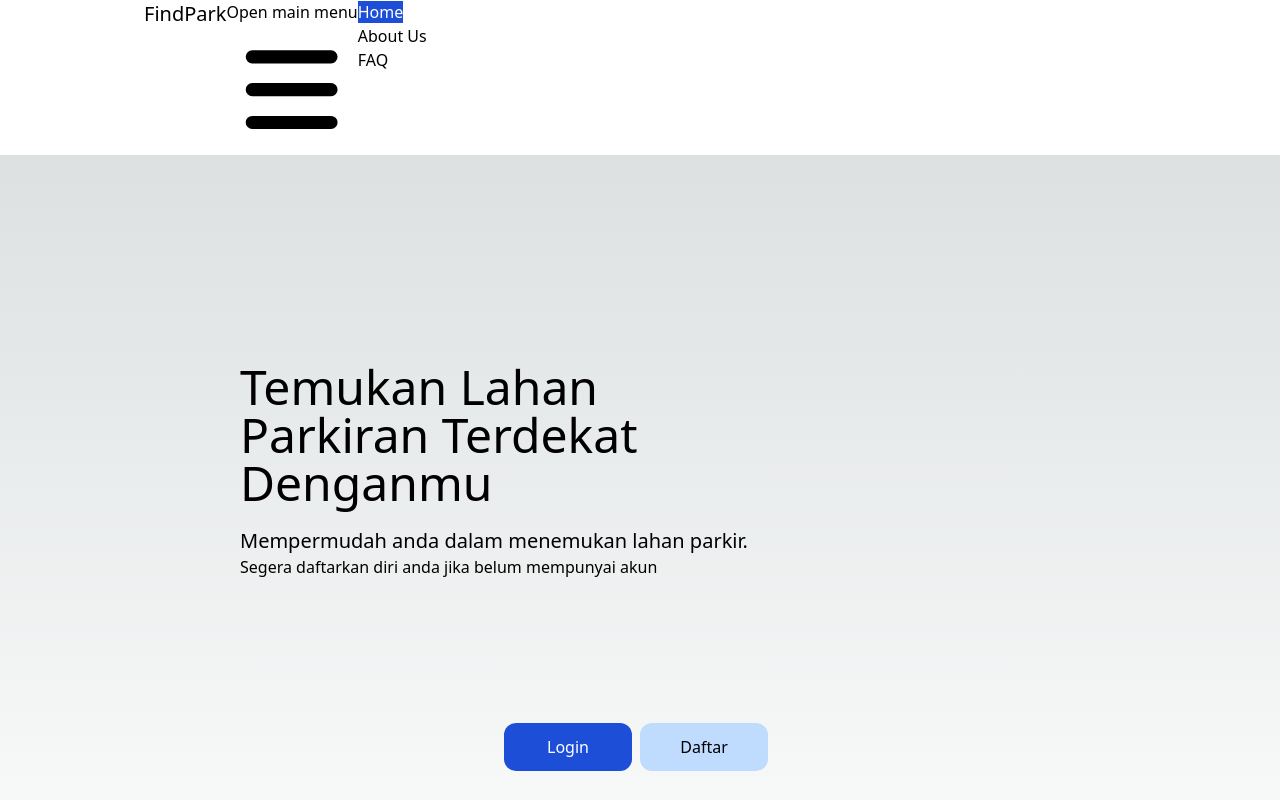
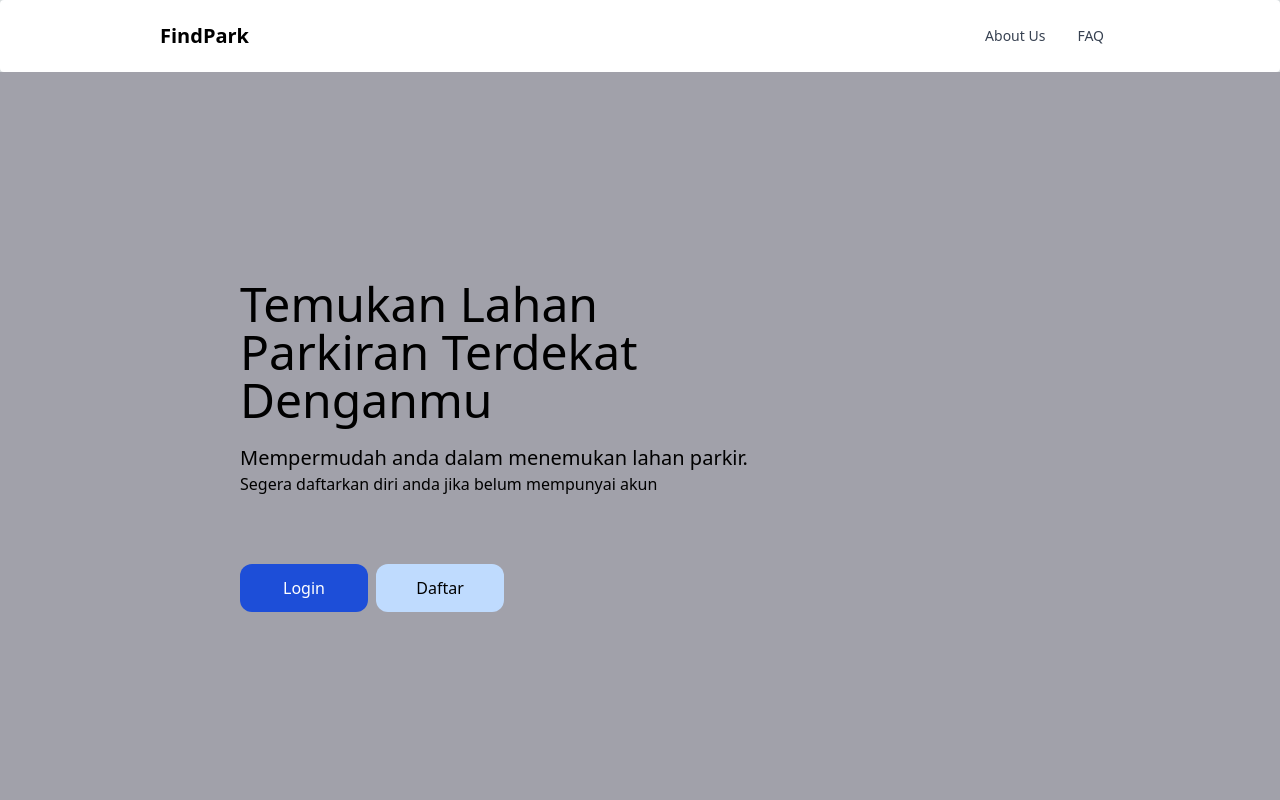
Before and after one commit to ahmadadi1415/nextfindpark, a Next.js app: page / in a window 1280 px wide. Shown: the top 800 px of the page. Built offline with nearby package versions, Linux system fonts and the light colour scheme.

Commit message:
update index.tsx

```diff
--- a/src/pages/index.tsx
+++ b/src/pages/index.tsx
@@ -2,8 +2,8 @@ import Head from "next/head";
 import Image from "next/image";
 import { Inter } from "@next/font/google";
 import styles from "@/styles/Home.module.css";
-import { Navbar } from "components/navbar";
-import { Footer } from "components/footer";
+import { Navbar } from "@/components/navbar";
+import { Footer } from "@/components/footer";
 
 const inter = Inter({ subsets: ["latin"] });
 
@@ -12,7 +12,7 @@ export default function Home() {
     <>
       <Navbar />
       <div>
-        <main className={styles.main}>
+        <main className="flex flex-col justify-between items-center p-24 min-h-screen bg-zinc-400">
           <div className="flex w-3/4 container flex-col mr-auto py-28 relative">
             <h1 className=" text-5xl font-sans text-left">
               Temukan Lahan Parkiran Terdekat Denganmu
@@ -25,12 +25,10 @@ export default function Home() {
                 Segera daftarkan diri anda jika belum mempunyai akun
               </p>
             </div>
-          </div>
-          <div className="w-max grid-cols-4 mb-20 max-w-full">
-            <div className="">
+            <div className="py-12">
               <button
                 type="button"
-                className="h-12 w-32 text-white bg-blue-700 hover:bg-blue-800 focus:ring-4 focus:ring-blue-300 font-medium rounded-xl text-m  mr-2 mb-2 dark:bg-blue-600 dark:hover:bg-blue-700 focus:outline-none dark:focus:ring-blue-800"
+                className="mr-16 h-12 w-32 text-white bg-blue-700 hover:bg-blue-800 focus:ring-4 focus:ring-blue-300 font-medium rounded-xl text-m  mr-2 mb-2 dark:bg-blue-600 dark:hover:bg-blue-700 focus:outline-none dark:focus:ring-blue-800"
               >
                 <a href="">Login</a>
               </button>
--- a/src/styles/Home.module.css
+++ b/src/styles/Home.module.css
@@ -38,8 +38,8 @@
   font-weight: 700;
   font-family: var(--font-mono);
 }
-.blogin{
-  background-color: #6A3AE7;
+.blogin {
+  background-color: #6a3ae7;
   border: none;
   color: white;
   height: 50px;
@@ -51,8 +51,8 @@
   border-radius: 15px;
   font-weight: bold;
 }
-.bregister{
-  background-color: #6A3AE7;
+.bregister {
+  background-color: #6a3ae7;
   border: none;
   color: white;
   height: 50px;
@@ -69,7 +69,6 @@
   grid-template-columns: repeat(4, minmax(25%, auto));
   width: var(--max-width);
   max-width: 100%;
-
 }
 
 .card {
@@ -124,7 +123,7 @@
 
 .center::before,
 .center::after {
-  content: '';
+  content: "";
   left: 50%;
   position: absolute;
   filter: blur(45px);
@@ -152,7 +151,7 @@
 
 .thirteen::before,
 .thirteen::after {
-  content: '';
+  content: "";
   position: absolute;
   z-index: -1;
 }
@@ -170,7 +169,11 @@
   inset: 0;
   padding: 1px;
   border-radius: var(--border-radius);
-  background: linear-gradient(to bottom right, rgba(var(--tile-start-rgb), 1), rgba(var(--tile-end-rgb), 1));
+  background: linear-gradient(
+    to bottom right,
+    rgba(var(--tile-start-rgb), 1),
+    rgba(var(--tile-end-rgb), 1)
+  );
   background-clip: content-box;
 }
 
@@ -249,7 +252,11 @@
     border-radius: 0;
     border: none;
     border-bottom: 1px solid rgba(var(--callout-border-rgb), 0.25);
-    background: linear-gradient(to bottom, rgba(var(--background-start-rgb), 1), rgba(var(--callout-rgb), 0.5));
+    background: linear-gradient(
+      to bottom,
+      rgba(var(--background-start-rgb), 1),
+      rgba(var(--callout-rgb), 0.5)
+    );
     background-clip: padding-box;
     backdrop-filter: blur(24px);
   }
@@ -260,7 +267,11 @@
     inset: auto 0 0;
     padding: 2rem;
     height: 200px;
-    background: linear-gradient(to bottom, transparent 0%, rgb(var(--background-end-rgb)) 40%);
+    background: linear-gradient(
+      to bottom,
+      transparent 0%,
+      rgb(var(--background-end-rgb)) 40%
+    );
     z-index: 1;
   }
 }
```
Also changed, not shown: src/pages/registration.tsx (+12 -13 lines), src/components/footer.tsx (renamed from components/footer.tsx), src/components/navbar.tsx (renamed from components/navbar.tsx).
